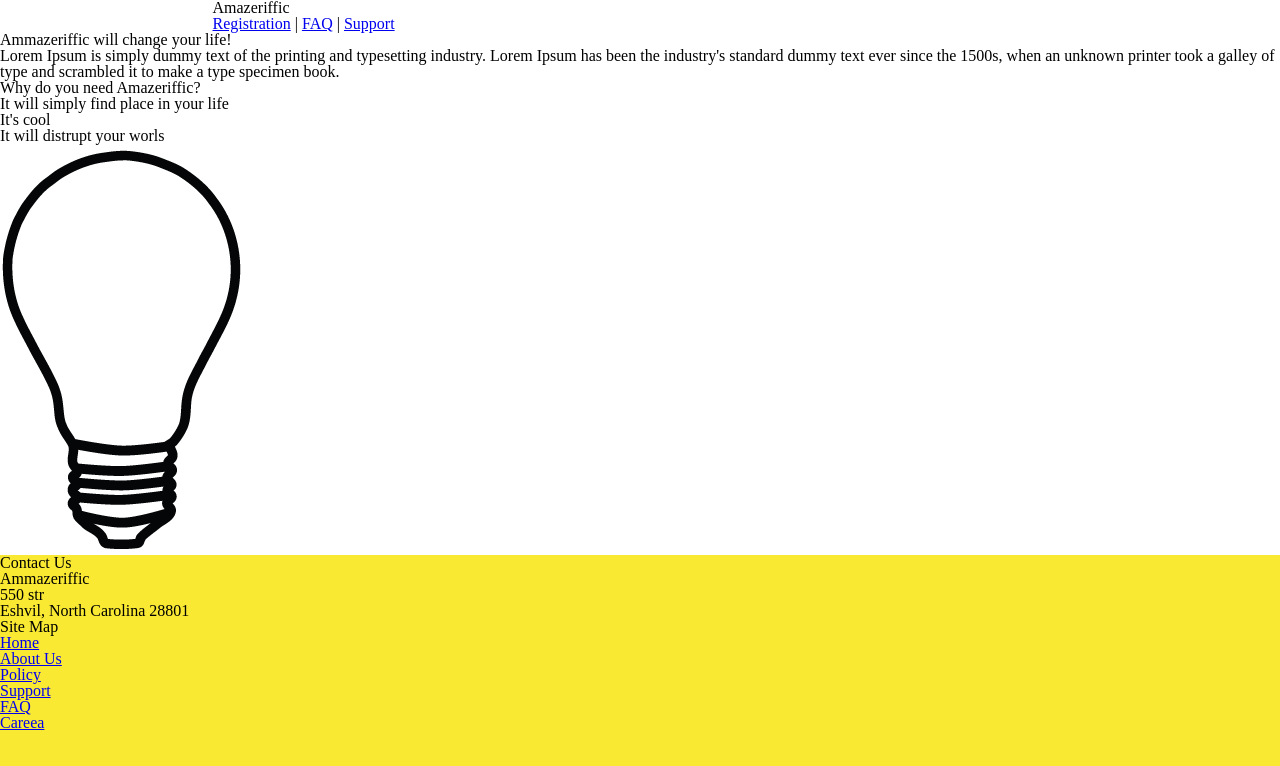
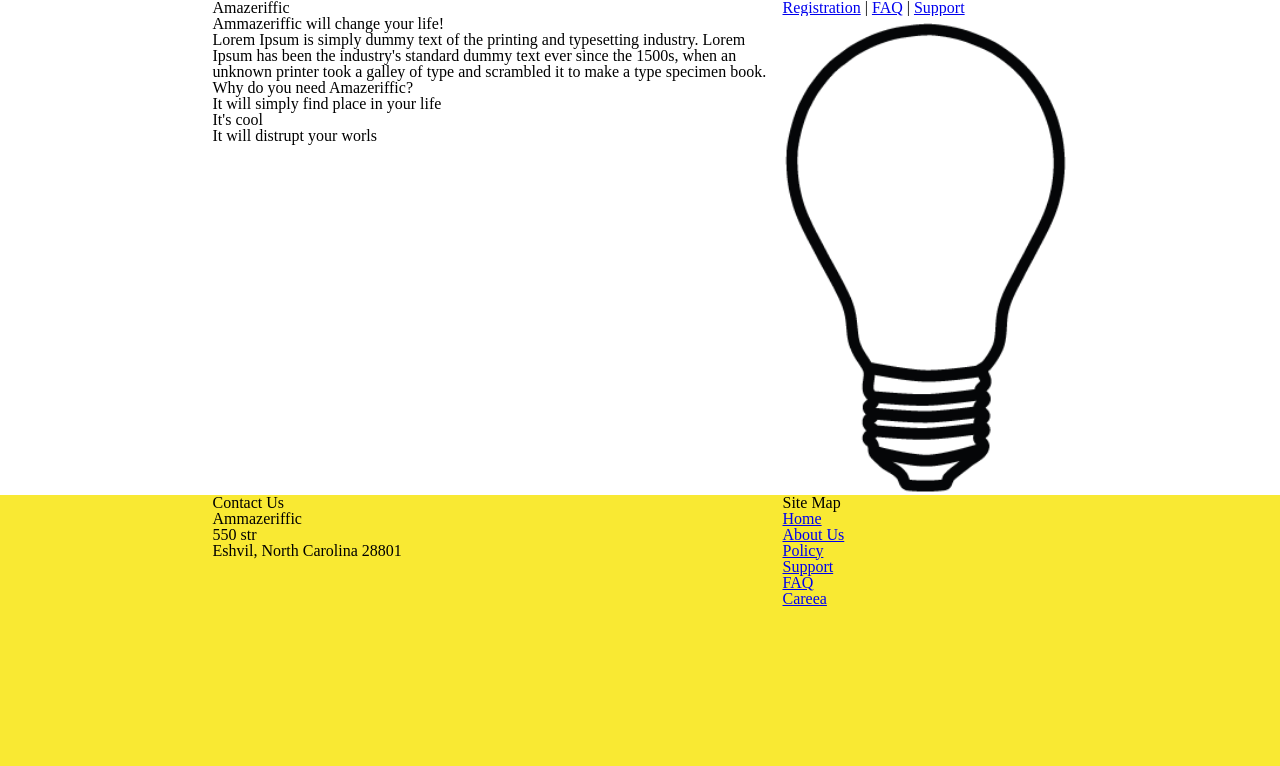
Before and after one commit to dsholub/my-learning-repo, a plain HTML site: page index.html in a window 1280 px wide. Drawn offline with Linux system fonts and the light colour scheme.

Commit message:
main and footer style

```diff
--- a/index.html
+++ b/index.html
@@ -17,6 +17,8 @@
 </div>
 </header>
 <main>
+<div class="container">
+<div class="content">
 <h1>Ammazeriffic will change your life!</h1>
 <p>Lorem Ipsum is simply dummy text of the printing and typesetting industry. Lorem Ipsum has been the industry's standard dummy text ever since the 1500s, when an unknown printer took a galley of type and scrambled it to make a type specimen book.</p>
 <h2>Why do you need Amazeriffic?</h2>
@@ -25,9 +27,12 @@
 	<li>It's cool</li>
 	<li>It will distrupt your worls</li>
 </ul>
+</div>
 <img src="lightbulb.png" alt="lighthub">
+</div>
 </main>
 <footer>
+<div class="container">
 	<div class="contact">
 		<h5>Contact Us</h5>
 		<p>Ammazeriffic</p>
@@ -45,6 +50,7 @@
 		<li><a href="#">Careea</a></li>
 		</ul>
 	</div>
+	</div>
 </footer>
 </body>
 </html>
--- a/style.css
+++ b/style.css
@@ -10,7 +10,36 @@ header .container, main .container, footer .container {
 	}
 header {
 	background: white;
+	overflow: auto;
 	}
+h1 {
+	float: left;
+	width: 570px;
+}
+header nav {
+	float: right;
+	width: 285px;
+}
 main {
 		background: white;
+		overflow: auto;
 	}
+.content {
+	float: left;
+	width: 570px;
+}
+img {
+	float: right;
+	width: 285px;
+}
+footer {
+	overflow: auto;
+}
+.contact {
+	float: left;
+	width: 570px;
+}
+.sitemap {
+	float: right;
+	width: 285px;
+}
```
